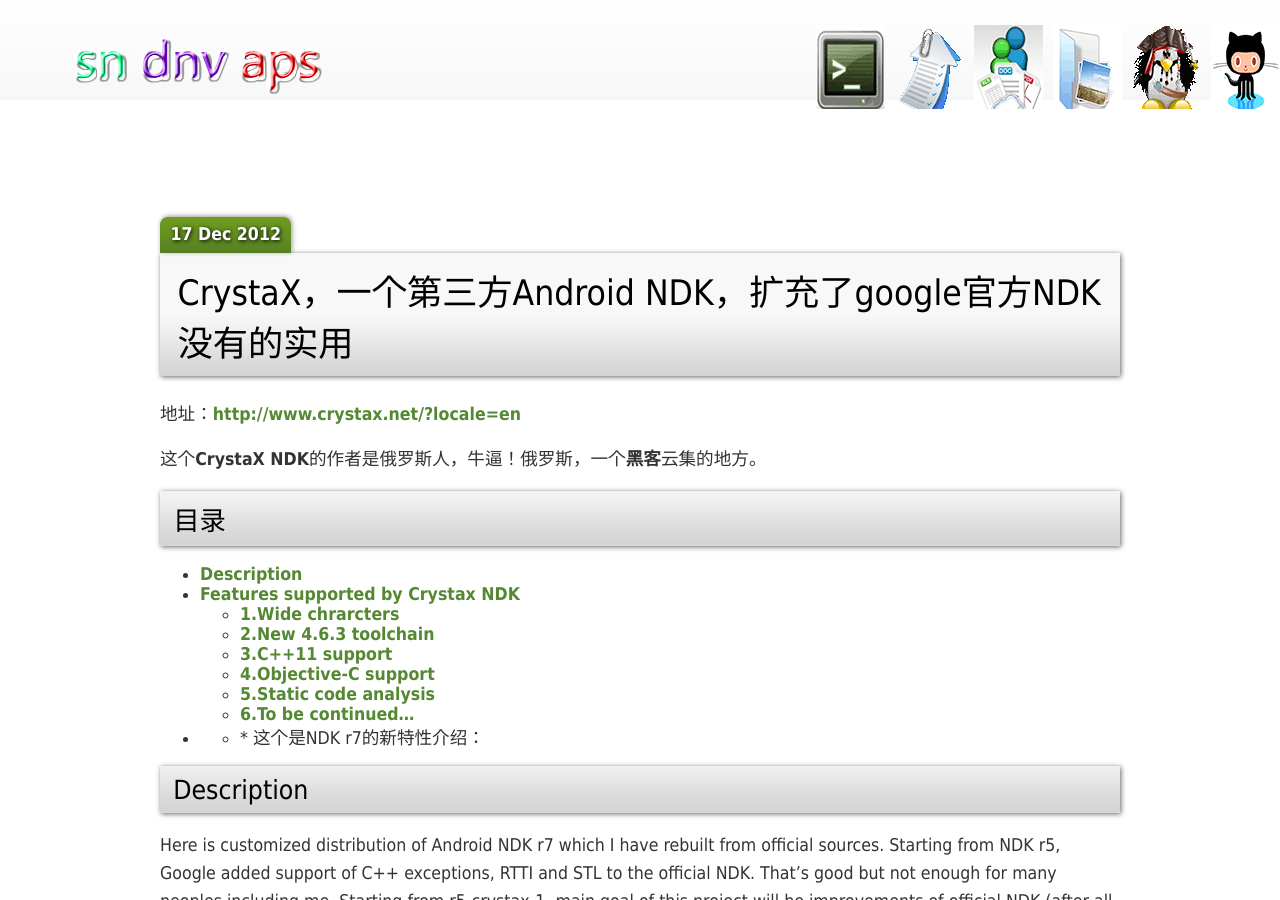
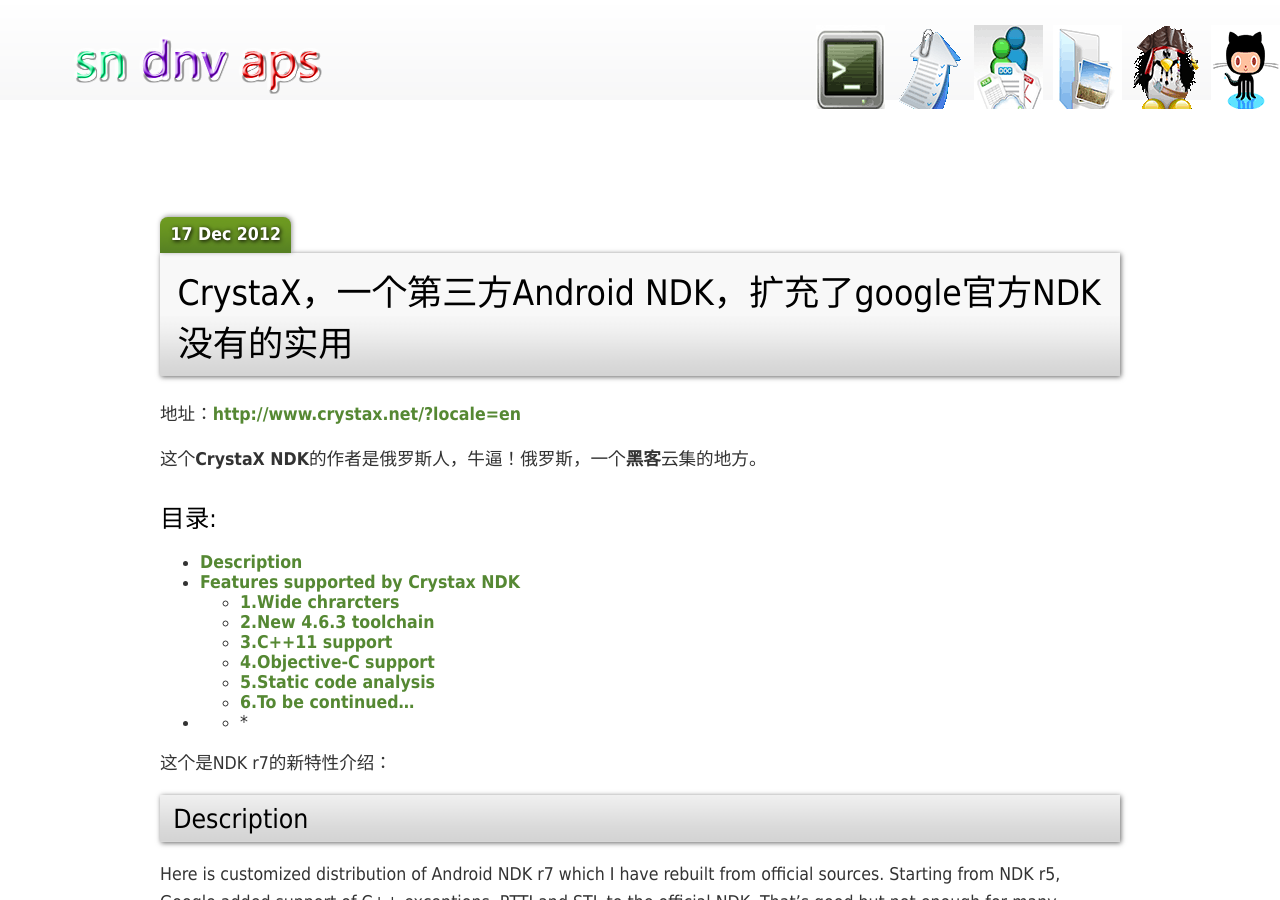
Before and after one commit to sndnvaps/blog.backup, a Jekyll site: the page built from _posts/posts/11/2012-12-17-Android-ndk-r7-unofficial.markdown, in a window 1280 px wide and 900 px high. Built offline with Jekyll 4.4.1, drawn with Linux system fonts in a browser that asks for light colours; Markdown is read by kramdown in place of the engine named in the settings; comment, search, counter and statistics services are not loaded.

Commit message:
update posts #11

```diff
--- a/_posts/posts/11/2012-12-17-Android-ndk-r7-unofficial.markdown
+++ b/_posts/posts/11/2012-12-17-Android-ndk-r7-unofficial.markdown
@@ -10,7 +10,8 @@
 
 这个**CrystaX NDK**的作者是俄罗斯人，牛逼！俄罗斯，一个**黑客**云集的地方。
 
-<h2 id="catalog">目录</h2>
+
+<h3 id="catalog">目录:</h3>
 *    [Description](#Des)
 *    [Features supported by Crystax NDK](#Features)
      *     [1.Wide chrarcters](#F1)
@@ -20,34 +21,36 @@
      *     [5.Static code analysis](#F5)
      *     [6.To be continued...](#F6)
 * * *
+
+
 这个是NDK r7的新特性介绍：
-<h2 class="Des">Description</h2>
+<h2 id="Des">Description</h2>
 
 Here is customized distribution of Android NDK r7 which I have rebuilt from official sources. Starting from NDK r5, Google added support of C++ exceptions, RTTI and STL to the official NDK. That's good but not enough for many peoples including me. Starting from r5-crystax-1, main goal of this project will be improvements of official NDK (after all, this is the best way to integrate such improvements into mainline - that's how it was with full C++ support in Google's NDK).
 
-<h2 class="Features">Features supported by CrystaX NDK:</h2>
+<h2 id="Features">Features supported by CrystaX NDK:</h2>
 
-<h3 class="F1">1. Wide characters</h3>
+<h3 id="F1">1. Wide characters</h3>
 Google's NDK doesn't support wide chars properly - neither in C or C++. Using CrystaX NDK you get full standard compliant wide characters support. You can easily port existing code which use wide characters/strings/streams or write new one.
 
-<h3 class="F2">2.  New 4.6.3 toolchain</h3>
+<h3 id="F2">2.  New 4.6.3 toolchain</h3>
   Starting from r7-crystax-1, CrystaX NDK contains two versions of compiler toolchain: 4.4.3 (old one, the same as Google use) and 4.6.3 (new one).
   New toolchain contains GCC 4.6.3 with enabled Graphite framework allowing gcc do high-level memory optimizations.
   By default 4.6.3 toolchain is not enabled. That's done to be compatible with Google's NDK. To enable it for your application, just add following to the app's Application.mk:APP_TOOLCHAIN_VERSION := 4.6.3
 
 
-<h3 class="F3">3. C++11 support (formerly known as C++0x)</h3>
+<h3 id="F3">3. C++11 support (formerly known as C++0x)</h3>
 Google's NDK offer GCC 4.4.3 which is good compiler but doesn't support some modern features. One of such features is support of new International Standard known as C++11 (formerly known as C++0x). There is very limited support of C++0x features in GCC 4.4.3.
 Using CrystaX NDK you can start use many of new C++0x features right now. Of course, there is no yet full C++11 support in GCC 4.6.3 but GCC team works very intensively on that and it already contains many very usable features (lambdas, decltype, auto and many others). To see full list of C++0x features supported, look to GCC C++ Support page.
 To use C++0x features in your project, just add following to the app's Application.mk:APP_USE_CPP0X := trueNote that in this case new 4.6.3 toolchain implicitly selected.
 
-<h3 class="F4">4. Objective-C support</h3>
+<h3 id="F4">4. Objective-C support</h3>
 The only languages Google NDK supports are C and C++. Starting from r7-crystax-4, CrystaX NDK support additionally Objective-C. This is experimental feature, but at least core language works fine. Of course, just core language is not enough; peoples who use Objective-C, rely on libraries like Cocoa (formerly known as NeXTSTEP/OpenStep). I understand that and don't stop on this stage. I've planned port GNUStep on Android, but this is not so easy task and it can't be done quickly. In the meantime I suppose many peoples could start using Objective-C as is.
 To start using Objective-C in your project, just add source files with extension .m (Objective-C) or .mm (Objective-C++) and specify them in LOCAL_SRC_FILES in Android.mk.
 
-<h3 class="F5">5. Static code analysis</h3>
+<h3 id="F5">5. Static code analysis</h3>
 Android NDK uses GCC which analyze code pretty good and warn about potential errors (especially with -Wall -Wextra) but, as every developer knows, there could not be reviews enough. Really, sometime we do absolutely dumb mistakes and pass them to the production. To decrease number of such mistakes, experienced developers uses static code analyzers. There are many such tools (open source and proprietary) so choice is not easy.
 Clang project offer code analyzer which is pretty good in many situations. This is the same analyzer known to Apple developers through "Build and analyze" XCode's menu item. With CrystaX NDK, you can start use it with Android too. To do that, you need install clang and ensure you have 'scan-build' script from Clang distribution accessible from command-line. Then, start build your project:ndk-build ANALYZE=1I plan support more static code analyzers but have not specific plans yet.
 
-<h3 class="F6">6. To be continued...</h3>
+<h3 id="F6">6. To be continued...</h3>
 Seriously, if you don't see some feature here, request me to do that! Use my issue/bug tracker to report bugs or feature requests. I would be glad to implement such features if many of peoples need them. And, of course, contributes are welcome!
```
